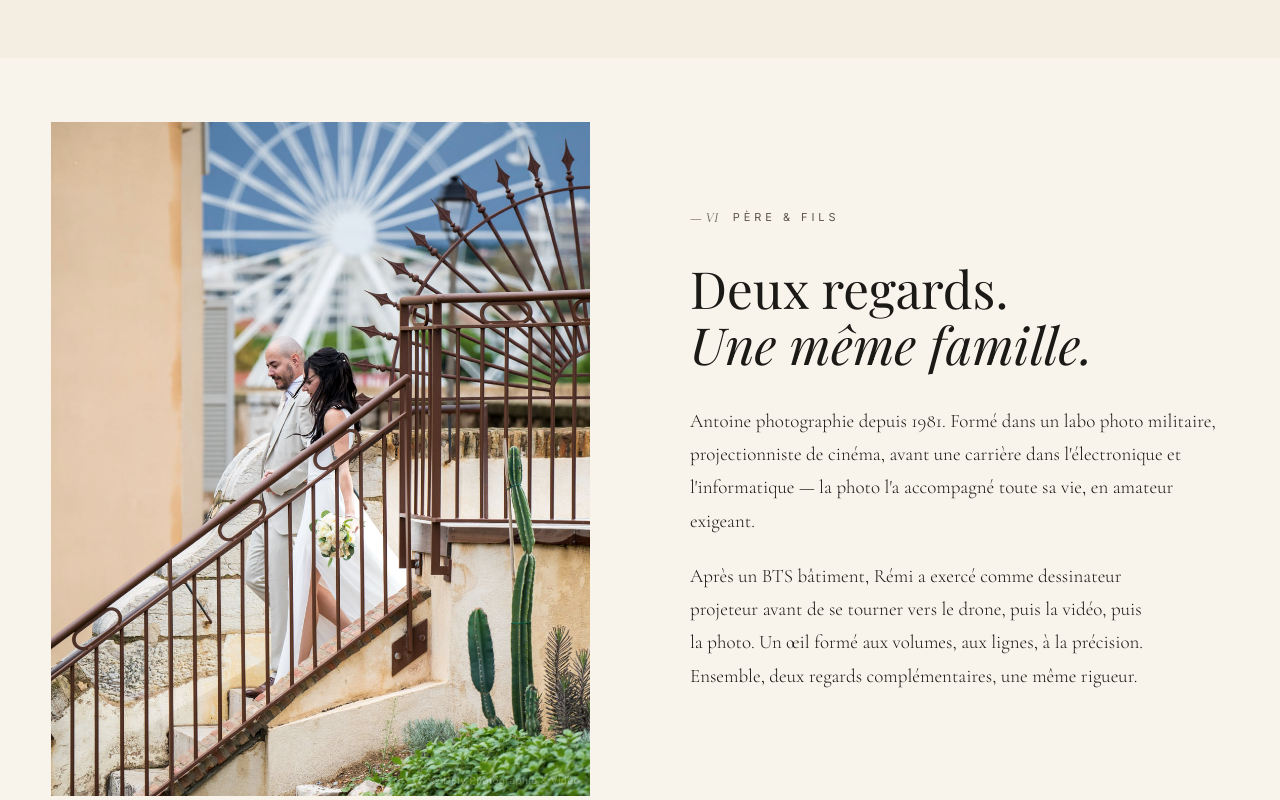
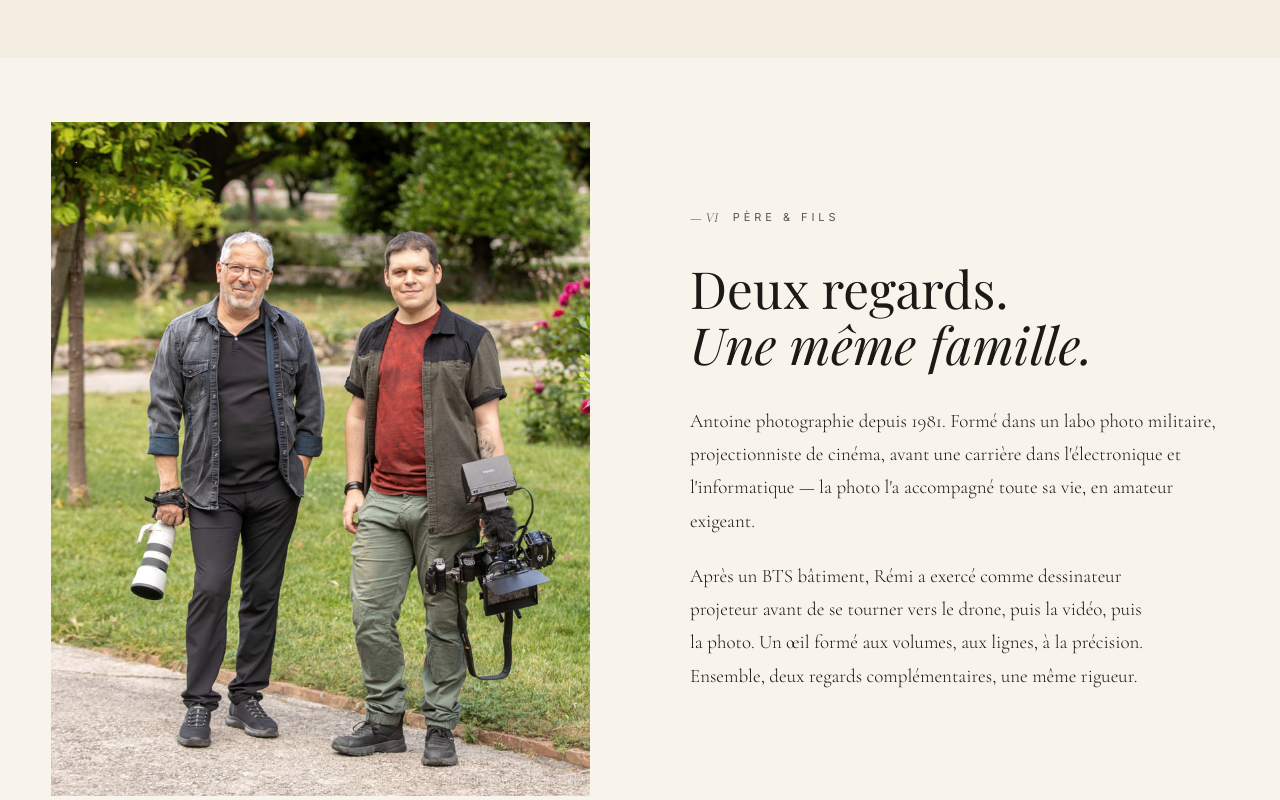
Before and after one commit to AntoineFe/DFly, a React (Vite) app: page / in a window 1280 px wide. Shown: the part 8100-8900 px from the top of the page. Built offline with nearby package versions, Linux system fonts and the light colour scheme; no server answers.

Commit message:
photo Antoine et Rémi

```diff
--- a/src/pages/Home.jsx
+++ b/src/pages/Home.jsx
@@ -21,7 +21,7 @@ const IMG = {
   portrait1:   `${BASE}images/famille-portrait-bord-de-mer-cote-dazur.jpeg`,
   portrait2:   `${BASE}images/portrait-couple-studio-nice.jpg`,
   drone:       `${BASE}images/drone-vue-aerienne-domaine-paca.jpg`,
-  duo:         `${BASE}images/mariage/mariage-couple-escalier-nice.jpeg`,
+  duo:         `${BASE}images/Antoine-et-Rémi-Photographes-Vidéastes.jpg`,
 }
 
 export default function Home({ lang, setLang }) {
```
Also changed, not shown: public/images/Antoine-et-Rémi-Photographes-Vidéastes.jpg (added).
